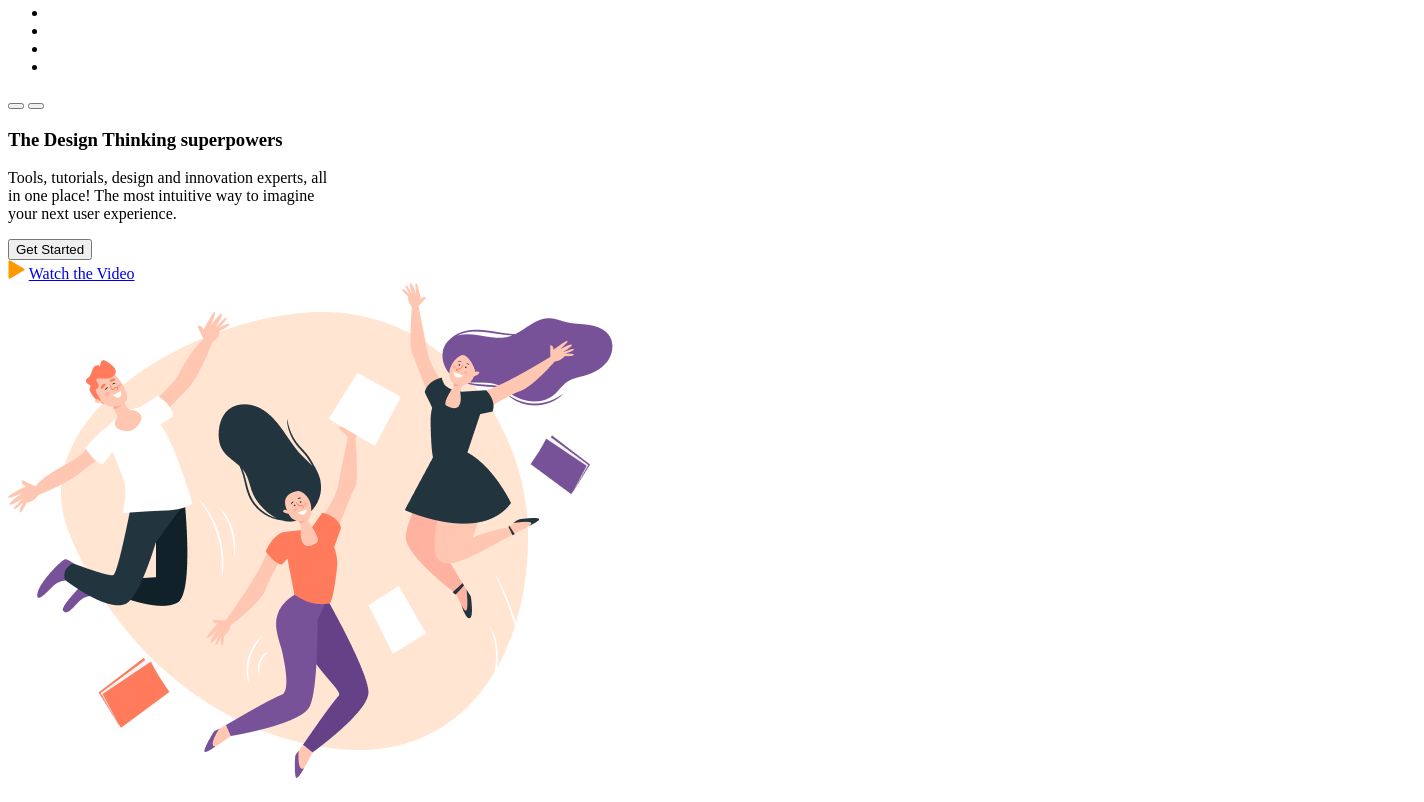
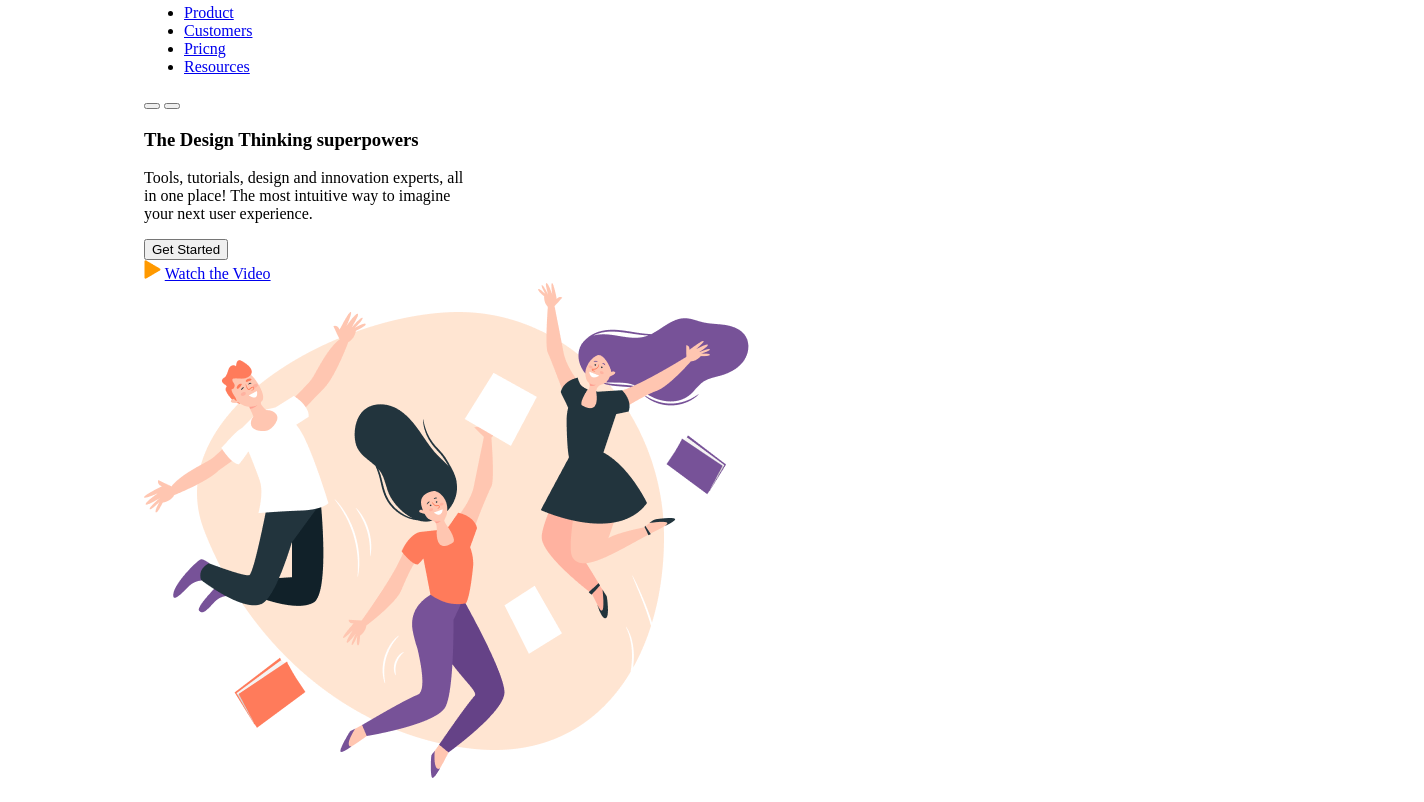
Before and after one commit to SisselUglem/productly, a plain HTML site: page index.html in a window 1280 px wide. Shown: the part 56-858 px from the top of the page, 1424 px wide, since content can reach past the window. Drawn offline with Linux system fonts and the light colour scheme.

Commit message:
added link to stylesheet

```diff
--- a/index.html
+++ b/index.html
@@ -6,6 +6,7 @@
     <link href="https://fonts.googleapis.com/css2?family=Poppins:wght@400;500;600;700&display=swap" rel="stylesheet">
     <meta name="viewport" content="width=device-width, initial-scale=1.0">
     <title>Productly</title>
+    <link rel="stylesheet" href="styles/index.css">
 </head>
 <body>
     <section class="site-header">
@@ -14,10 +15,10 @@
         </div>
         <nav class="site-header__navigation">
             <ul class="main-header__navigation--list">
-                <li><a href="#"></a></li>
-                <li><a href="#"></a></li>
-                <li><a href="#"></a></li>
-                <li><a href="#"></a></li>
+                <li><a href="#">Product</a></li>
+                <li><a href="#">Customers</a></li>
+                <li><a href="#">Pricng</a></li>
+                <li><a href="#">Resources</a></li>
             </ul>
         </nav>
         <div class="site-header__buttons">
--- /dev/null
+++ b/styles/index.css
@@ -0,0 +1,5 @@
+body{
+    width: 100%;
+    margin-left: 144px;
+    margin-right: 145px;
+}
```
